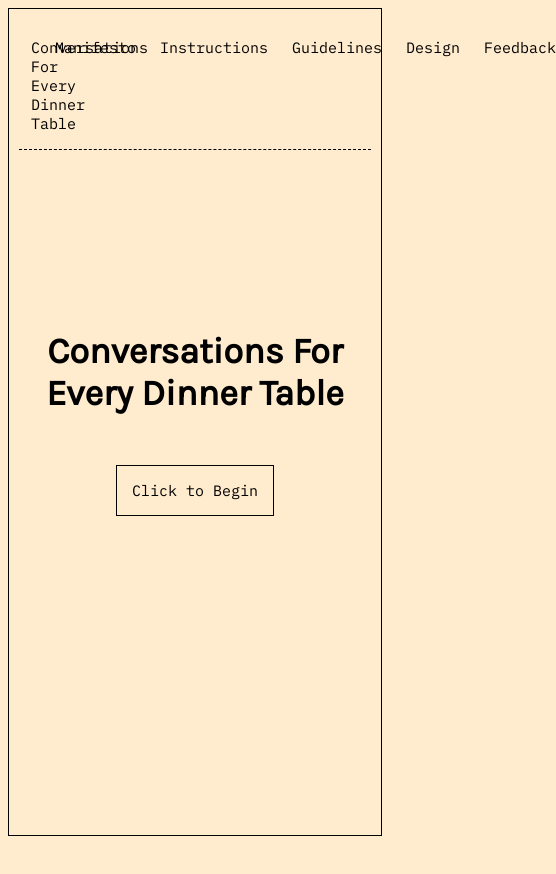
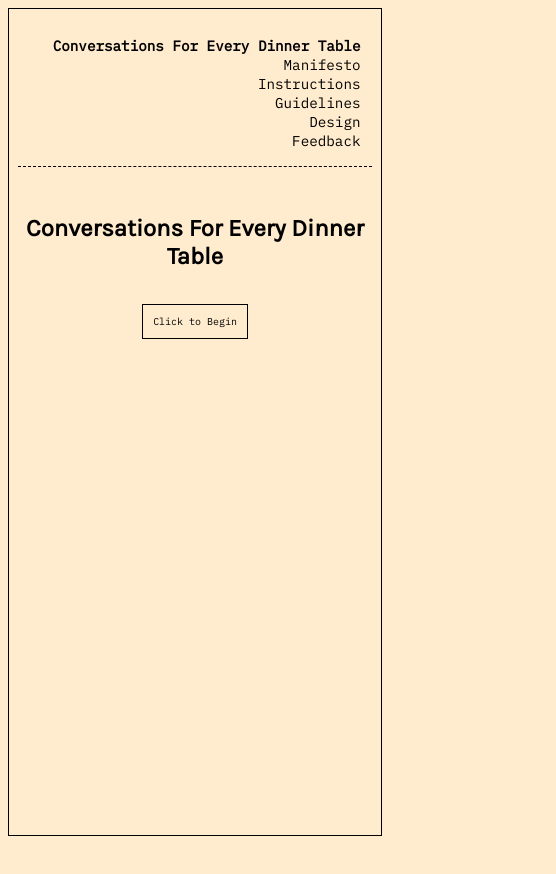
Before and after one commit to juhlie/dinner-convos, a plain HTML site: page index.html in a window 390 px wide. Shown: the whole page, 556 px wide, since content can reach past the window. Before the commit the page ends 844 px from the top, so only its background shows below. Drawn offline with Linux system fonts and the light colour scheme.

Commit message:
aditi mobile changes
aditi mobile changes test

```diff
--- a/index.html
+++ b/index.html
@@ -35,11 +35,11 @@
     <nav>
       <ul>
         <li id="nav1"><a href="/">Conversations For Every Dinner Table</a></li>
-        <li id="nav2" class="nav-hover">Manifesto</li>
-        <li id="nav3" class="nav-hover">Instructions</li>
-        <li id="nav4" class="nav-hover">Guidelines</li>
-        <li id="nav5" class="nav-hover">Design</li>
-        <li id="nav6" class="nav-hover">
+        <li id="nav2"><span>Manifesto</span></li>
+        <li id="nav3"><span>Instructions</span></li>
+        <li id="nav4"><span></span>Guidelines</span></li>
+        <li id="nav5"><span>Design</span></li>
+        <li id="nav6">
           <a
             href="https://docs.google.com/forms/d/e/1FAIpQLScTWafnvQIdr5Vwf1NbEsLXXelfIc40HVNFropfZu3cmgTEqw/viewform"
             target="_blank"
@@ -60,6 +60,7 @@
         </div>
       </div>
     </div>
+    <div class="content">
       <div id="card" hidden></div>
       <div id="btns">
         <button id="key" hidden>Draw a Key Card</button>
@@ -68,5 +69,6 @@
         <button id="next" hidden>Draw a Prompt Card</button>
         <footer hidden></footer>
       </div>
+    </div>
   </body>
 </html>
--- a/script.js
+++ b/script.js
@@ -92,6 +92,7 @@ const renderGuidelinesModal = () => {
 };
 
 const renderPrompt = () => {
+  app.classList.remove("vertical-align");
   // show / hide elements
   title.hidden = true;
   startBtn.hidden = true;
--- a/style.css
+++ b/style.css
@@ -46,7 +46,7 @@ a {
   text-decoration: underline dashed;
 }
 
-a:hover {
+a:hover, li span:hover {
   background-color: white;
   transition-duration: 0.5s;
 }
@@ -83,11 +83,6 @@ nav li:hover {
 
 #nav6 {
   grid-column-start: -2;
-}
-
-.nav-hover:hover {
-  background-color: white;
-  transition-duration: 0.5s;
 }
 
 p {
@@ -301,3 +296,74 @@ h2 {
 #socials {
   margin: auto;
 }
+
+@media only screen and (max-width: 750px) {
+  #btns {
+    margin-bottom: 5.5rem;;
+  }
+
+  nav ul {
+    display: block !important;
+    text-align: right;
+  }
+
+  body {
+    zoom: 0.95;
+  }
+
+  #nav1 a {
+    font-weight: 900;
+  }
+
+  #nav, #app, #card, #btns {
+    zoom: 0.8;
+  }
+
+  h1 {
+    margin: 3.5em auto 1em;
+  }
+}
+
+@media only screen and (min-width: 450px) and (max-width: 750px) {
+  #nav1 a {
+    position: absolute;
+    top: 7vh;
+    left: 3vw;
+  }
+}
+
+@media only screen and (max-width: 600px) {
+  #nav, #app, #card, #btns {
+    zoom: 0.75;
+  }
+
+  h1 {
+    margin: 3em auto 1em;
+  }
+
+  #btns {
+    padding-bottom: 7rem;;
+  }
+}
+
+@media only screen and (max-width: 400px) {
+  #nav1 a {
+    position: relative
+  }
+
+  #app, #card, #btns {
+    zoom: 0.7;
+  }
+
+  #nav {
+    zoom: 0.6;
+  }
+
+  #btns {
+    margin-bottom: 8rem;;
+  }
+
+  h1 {
+    margin: 2em auto 1em;
+  }
+}
--- a/views.js
+++ b/views.js
@@ -61,6 +61,12 @@ Julie Lam (she/her/hers) is studying Computer Science, Cognitive Science, and Ar
 </p>
 
 <a href="https://julielam.glitch.me" target="_blank">website</a> / <a href="https://www.instagram.com/2julies/" target="_blank">instagram</a>
+
+<h3>ADITI KHARE</h3>
+<p>
+Aditi Khare came across this website through their friend Julie in 2025, and is responsible for making this site mobile responsive. Their interests lie at the intersection of visual art, digital interaction, and social justice.
+</p>
+<a href="https://pufferfishsworld.glitch.me/about.html" target="_blank">website</a>
 
 <h3>ARSH</h3>
 
```
Also changed, not shown: 1 other file. Lines whose indentation alone changed are shown as unchanged.
